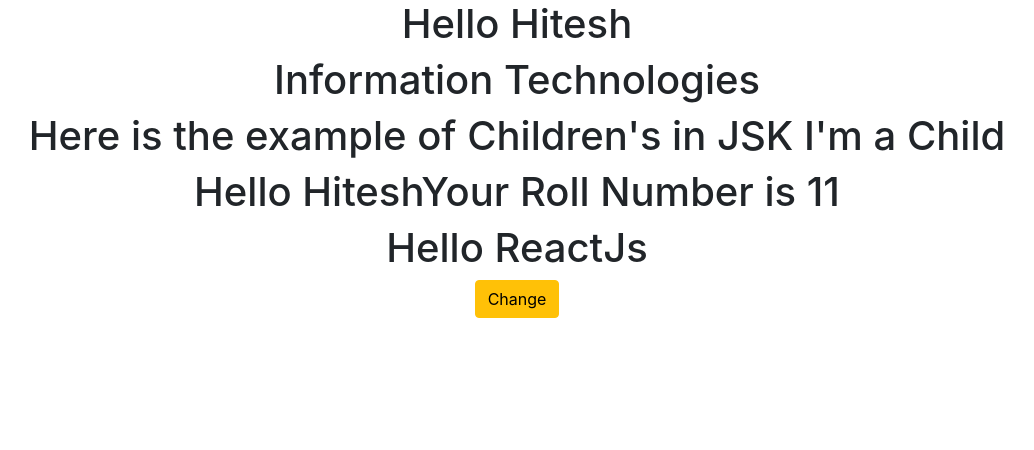
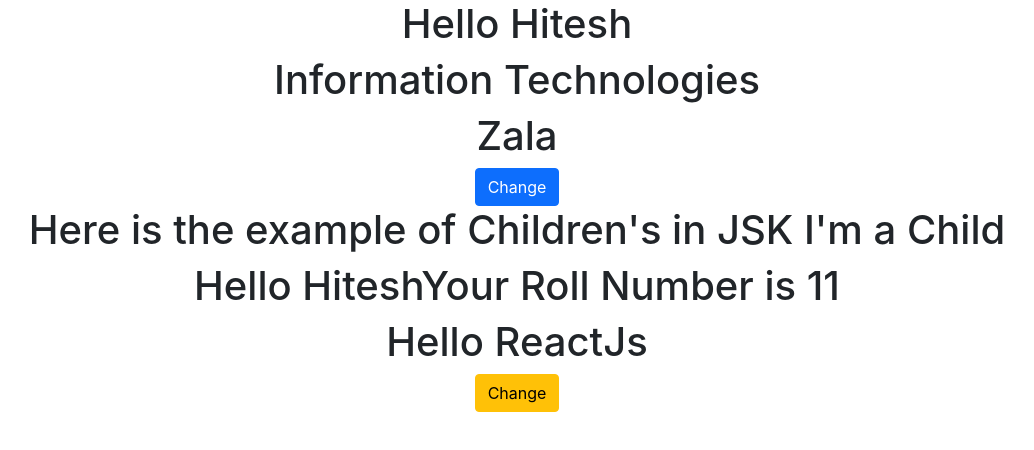
Before and after one commit to hitesh-fluxbyte/React-Crud-App, a React (Create React App) app in the folder my-app-test/: page / in a window 1280 px wide. Shown: the top 450 px of the page, without its empty margins (123-1157 px from the left). Built offline with nearby package versions, Linux system fonts and the light colour scheme.

Commit message:
UseState

```diff
--- a/my-app-test/src/App.js
+++ b/my-app-test/src/App.js
@@ -1,4 +1,4 @@
-import React from "react";
+import React, { useState } from "react";
 import "./App.css";
 import Student from "./Student";
 import StateWithConstructor from "./State_With_Constructor";
@@ -8,10 +8,18 @@
 
 // Function Based
 function App() {
+  const nameStateVariable = useState("Zala");
+  const handleClick = () => {
+    nameStateVariable[1]("Hitesh Zala");
+  }
   return (
     <>
       <StateWithoutConstructor />
       <Student />
+      <div className="App" >
+      <h1 >{nameStateVariable[0]}</h1>
+      <button type="button" className="btn btn-primary" onClick={handleClick}>Change</button>
+      </div>
       <Children>I'm a Child</Children>
       <StateWithConstructor />
       <Onclick />
```
